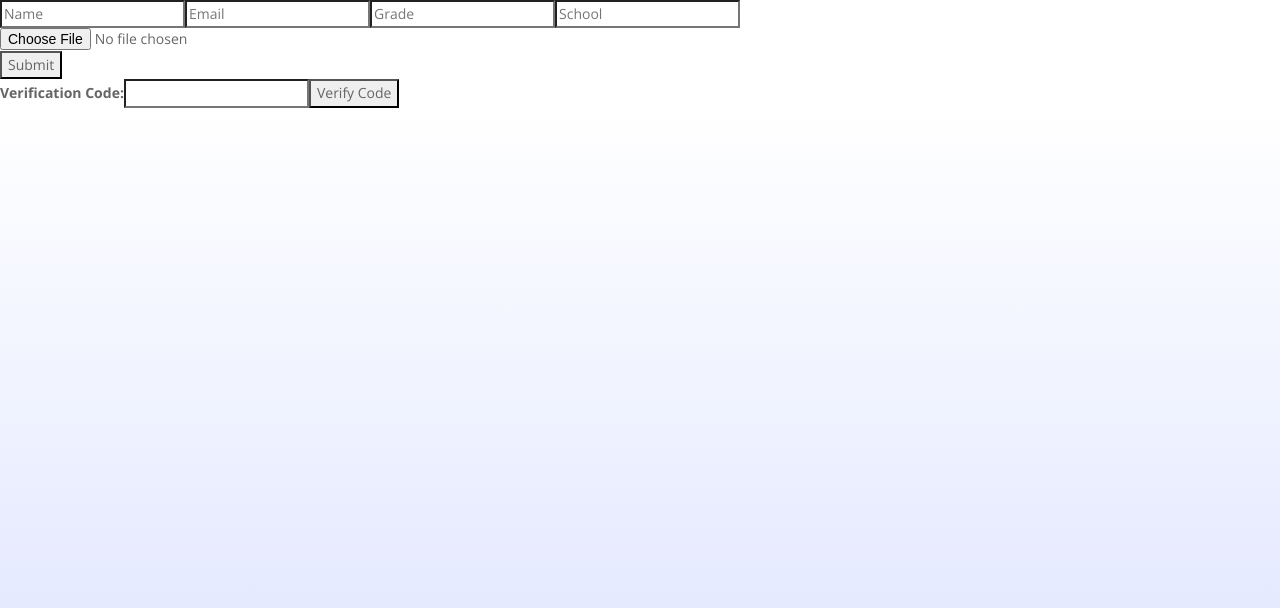
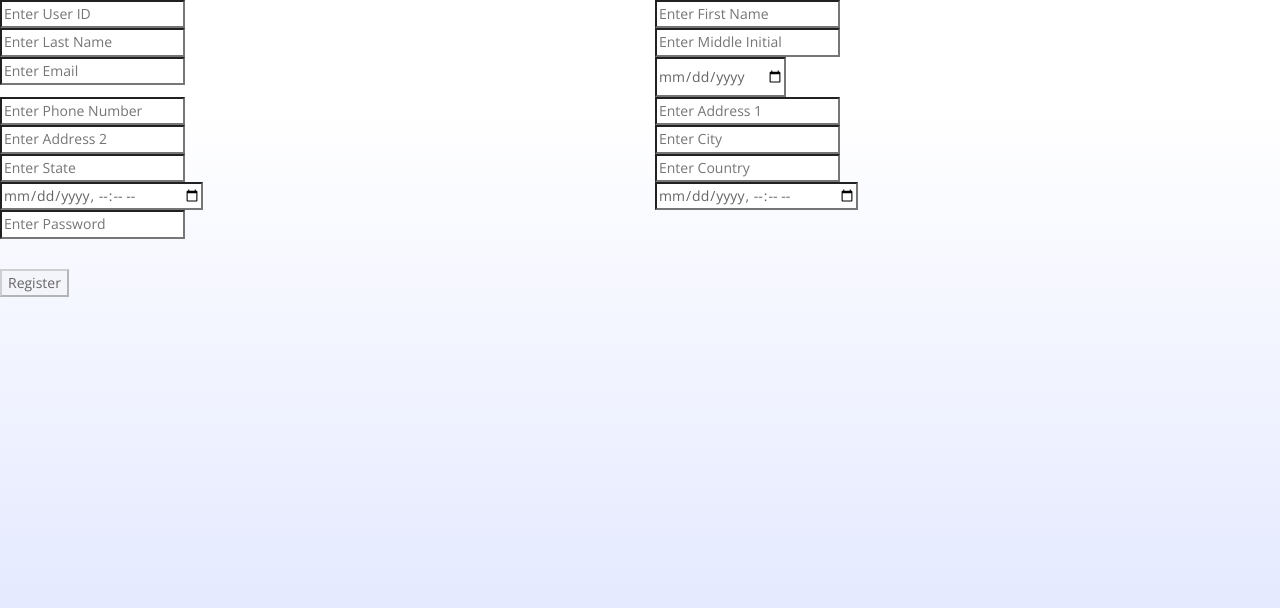
Before and after one commit to kpcsdocker/EdutechHost, an Angular app: page /register in a window 1280 px wide. Shown: the top 608 px of the page. Built offline with nearby package versions, Linux system fonts and the light colour scheme.

Commit message:
Registration fields added

```diff
--- a/src/app/edutech.service.ts
+++ b/src/app/edutech.service.ts
@@ -23,6 +23,13 @@ export class EdutechService {
   public getUsers(){
     return this.httpclient.get(this.users, {headers: new HttpHeaders({'Content-Type':  'application/json'})}).pipe(catchError((err:any)=>this.handleErrorPromise(err)));
   }
+
+  public postUser(user:any){
+    return this.httpclient.post(this.users, user, {headers: new HttpHeaders({'Content-Type':  'application/json'})})
+    .pipe(
+      catchError((err:any)=>this.handleErrorPromise(err))
+    );
+}
 
   public getUsersById(){
     return this.httpclient.get(this.users+'/123e4567-e89b-12d3-a456-42661417400', {headers: new HttpHeaders({'Content-Type':  'application/json'})}).pipe(catchError((err:any)=>this.handleErrorPromise(err)));
--- a/src/app/registration/registration.component.html
+++ b/src/app/registration/registration.component.html
@@ -1,4 +1,4 @@
-<form (ngSubmit)="onSubmit()">
+<!-- <form (ngSubmit)="onSubmit()">
     <input type="text" [(ngModel)]="name" name="name" placeholder="Name">
     <input type="email" [(ngModel)]="email" name="email" placeholder="Email">
     <input type="text" [(ngModel)]="grade" name="grade" placeholder="Grade">
@@ -9,4 +9,68 @@
 
 <label for="code">Verification Code:</label>
   <input type="text" id="code" [(ngModel)]="code">
-  <button (click)="verifyCode()">Verify Code</button>
+  <button (click)="verifyCode()">Verify Code</button> -->
+
+  <form [formGroup]="registrationForm" action="#">
+    <div class="row">
+        <div class="col-xl-6 col-md-6">
+            <input placeholder="Enter User ID" type="text" id="user_id" formControlName="userId"/>
+        </div>
+        <div class="col-xl-6 col-md-6">
+            <input placeholder="Enter First Name" type="text" id="first_name" formControlName="firstName"/>
+            <div class="valid" *ngIf="registrationForm.get('firstName')?.hasError('required') && registrationForm.get('firstName')?.touched">
+                Please enter your first name
+            </div>
+        </div>
+        <div class="col-xl-6 col-md-6">
+            <input placeholder="Enter Last Name" type="text" id="last_name" formControlName="lastName"/>
+            <div class="valid" *ngIf="registrationForm.get('lastName')?.hasError('required') && registrationForm.get('lastName')?.touched">
+                Please enter your last name
+            </div>
+        </div>
+        <div class="col-xl-6 col-md-6">
+            <input placeholder="Enter Middle Initial" type="text" id="middle_initial" formControlName="middleInitial"/>
+        </div>
+        <div class="col-xl-6 col-md-6">
+            <input placeholder="Enter Email" type="text" id="email" formControlName="email" autocomplete="nope"/>
+            <div class="valid" *ngIf="registrationForm.get('email')?.hasError('pattern') && registrationForm.get('email')?.touched">
+                Should be in correct format ex: john@gmail.com
+            </div>
+        </div>
+        <div class="col-xl-6 col-md-6">
+            <input placeholder="Enter Date of Birth" type="date" id="date_of_birth" formControlName="dateOfBirth"/>
+        </div>
+        <div class="col-xl-6 col-md-6">
+            <input placeholder="Enter Phone Number" type="text" id="phone_number" formControlName="phoneNumber"/>
+        </div>
+        <div class="col-xl-6 col-md-6">
+            <input placeholder="Enter Address 1" type="text" id="address_1" formControlName="address1"/>
+        </div>
+        <div class="col-xl-6 col-md-6">
+            <input placeholder="Enter Address 2" type="text" id="address_2" formControlName="address2"/>
+        </div>
+        <div class="col-xl-6 col-md-6">
+            <input placeholder="Enter City" type="text" id="city" formControlName="city"/>
+        </div>
+        <div class="col-xl-6 col-md-6">
+            <input placeholder="Enter State" type="text" id="state" formControlName="state"/>
+        </div>
+        <div class="col-xl-6 col-md-6">
+            <input placeholder="Enter Country" type="text" id="country" formControlName="country"/>
+        </div>
+        <div class="col-xl-6 col-md-6">
+            <input placeholder="Enter Created Date Time" type="datetime-local" id="created_date_time" formControlName="createdDateTime"/>
+        </div>
+        <div class="col-xl-6 col-md-6">
+            <input placeholder="Enter Updated Date Time" type="datetime-local" id="updated_date_time" formControlName="updatedDateTime"/>
+        </div>
+        <div class="col-xl-6 col-md-6">
+            <input placeholder="Enter Password" type="password" id="password" formControlName="password"/>
+        </div>
+        <!-- Add the remaining fields similarly -->
+    </div>
+    <!-- Add submit button and other form elements -->
+    <div class="col-xl-12">
+        <button type="submit" class="boxed_btn_orange" [disabled]="!registrationForm.valid" (click)="register()">Register</button>
+    </div>
+</form>
--- a/src/app/registration/registration.component.ts
+++ b/src/app/registration/registration.component.ts
@@ -1,5 +1,7 @@
 import { Component, OnInit } from '@angular/core';
 import { EdutechService } from '../edutech.service';
+import { FormGroup, FormControl, FormBuilder,Validators} from '@angular/forms';
+import {Router} from '@angular/router';
 
 @Component({
   selector: 'app-registration',
@@ -14,12 +16,34 @@ export class RegistrationComponent implements OnInit {
   school!: string;
   imageFile!: File;
   code!: string;
+  registrationForm!: FormGroup;
+  emailPattern = /^[a-z0-9._%+-]+@[a-z0-9.-]+\.[a-z]{2,4}$/;
 
-  constructor(private eduService: EdutechService) {}
+  constructor(private eduService: EdutechService, public fb:FormBuilder, private router:Router) {}
 
   ngOnInit(): void {
+    this.buildForm();
   }
 
+  buildForm() {
+    this.registrationForm = this.fb.group({
+      userId: [''], // Include if you want to allow user to enter their ID
+      firstName: ['', [Validators.required]],
+      lastName: ['', [Validators.required]],
+      middleInitial: [''],
+      email: ['', [Validators.required, Validators.pattern(this.emailPattern)]],
+      dateOfBirth: ['', Validators.required],
+      phoneNumber: ['', Validators.required],
+      address1: [''],
+      address2: [''],
+      city: [''],
+      state: [''],
+      country: [''],
+      createdDateTime: [''], // You can set this value on the server side
+      updatedDateTime: [''], // You can set this value on the server side
+      password: ['', Validators.required],
+    });
+  }
   onSubmit(){
     const formData = new FormData();
     formData.append('id', " ")
@@ -29,6 +53,15 @@ export class RegistrationComponent implements OnInit {
     formData.append('school', this.school);
     formData.append('profile', this.imageFile);
     this.eduService.imageSubmit(formData).subscribe(res=>{this.eduService.sendMail(this.email).subscribe();console.log(res);});
+ }
+
+ register(){
+  console.log("calling");
+  this.eduService.postUser(this.registrationForm.value).subscribe(res=>
+    {
+      this.router.navigate(['/login']);
+    },
+    error=>{console.log("error")});
  }
 
   onFileSelected(event:any) {
```
